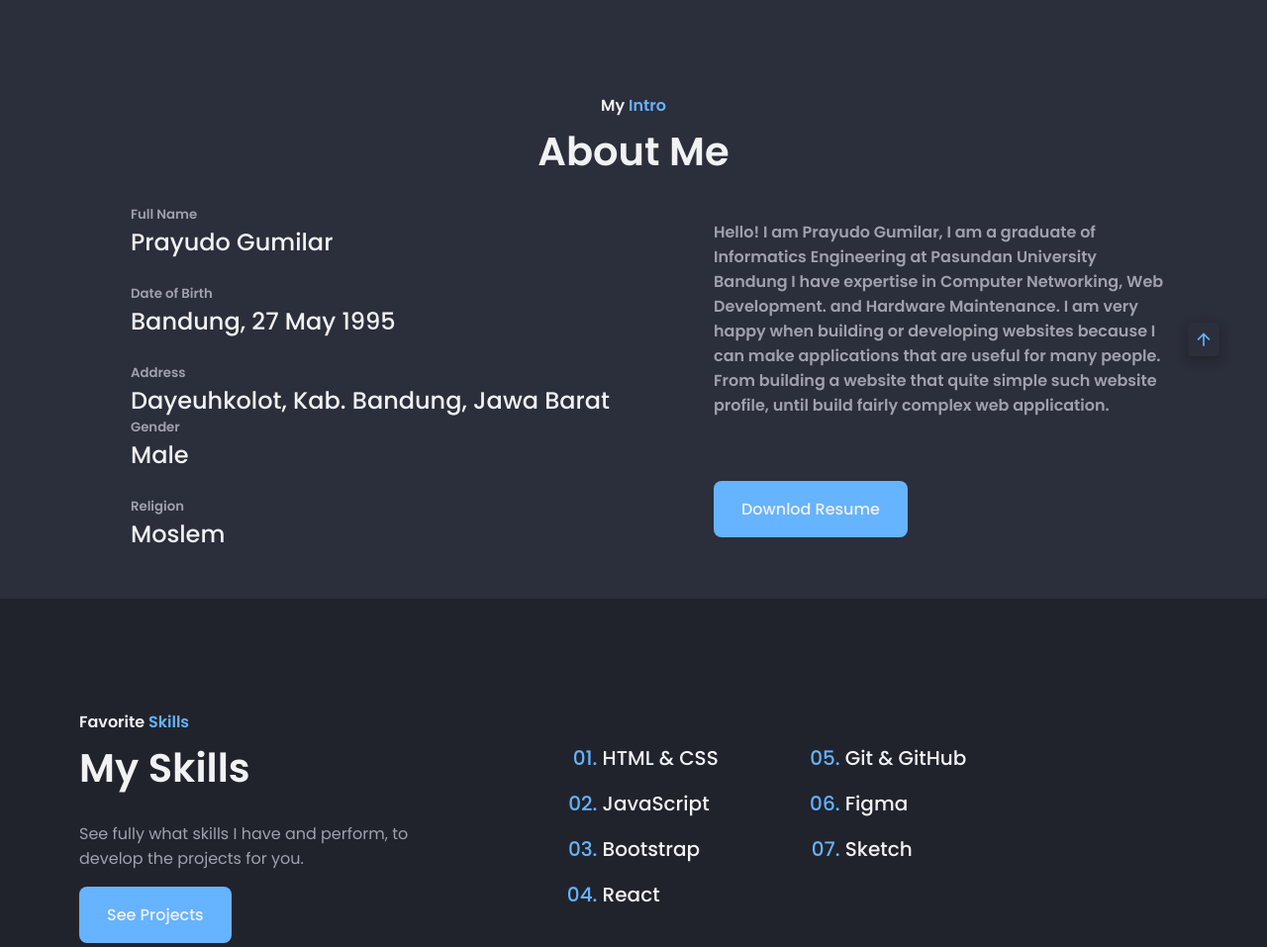
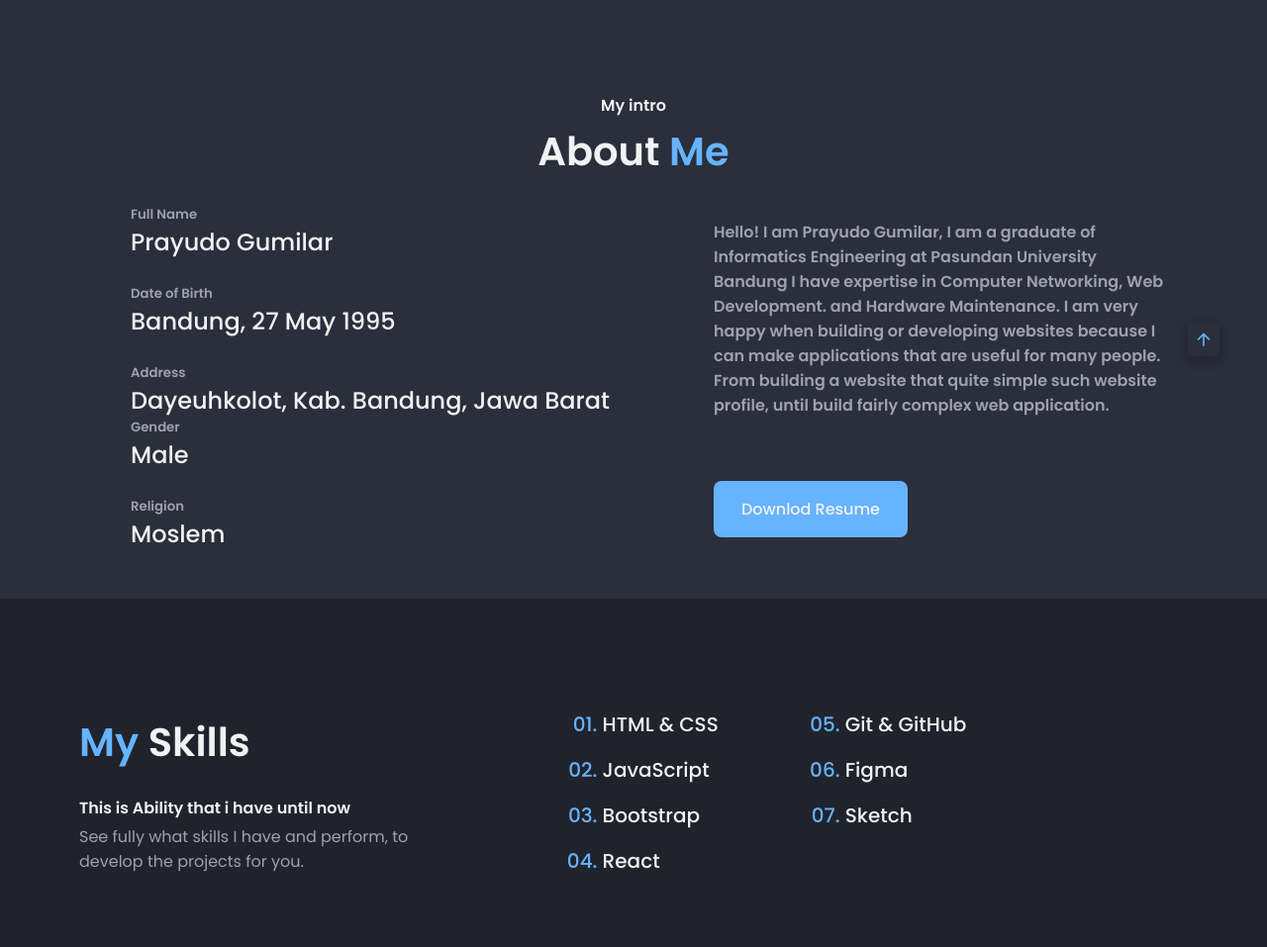
Before and after one commit to prayudo27/Prayudo_Gumilar, a plain HTML site: page index.html in a window 1280 px wide. Shown: the part 840-1797 px from the top of the page at 99% size. Drawn offline with nearby package versions, Linux system fonts and the light colour scheme.

Commit message:
modify style skill section

```diff
--- a/assets/css/styles.css
+++ b/assets/css/styles.css
@@ -149,6 +149,10 @@ svg {
 }
 
 .section__subtitle span {
+  color: var(--first-color);
+}
+
+.section__title span {
   color: var(--first-color);
 }
 
@@ -390,7 +394,7 @@ svg {
 }
 
 .skills__content {
-  grid-template-columns: repeat(2, max-content);
+  grid-template-columns: repeat(2,auto);
   column-gap: 4rem;
   justify-content: center;
   align-items: baseline;
--- a/index.html
+++ b/index.html
@@ -170,8 +170,8 @@
 
       <!--==================== ABOUT  ====================-->
       <section class="about section" id="about">
-        <h3 class="section__subtitle">My <span>Intro</span></h3>
-        <h2 class="section__title">About Me</h2>
+        <h3 class="section__subtitle">My intro</h3>
+        <h2 class="section__title">About <span>Me</span></h2>
         <div class="about__container container grid">
           <div class="about__data">
             <p class="about__description">
@@ -211,17 +211,16 @@
 
       <!--==================== SKILLS ====================-->
       <section class="skills section">
+
+
         <div class="skills__container container grid">
           <div class="skills__data">
-            <h3 class="section__subtitle">Favorite <span>Skills</span></h3>
-
-            <h2 class="section__title">My Skills</h2>
+            <h2 class="section__title"><span>My</span> Skills</h2>
+        <h3 class="section__subtitle">This is Ability that i have until now</h3>
             <p class="skill__description">
               See fully what skills I have and perform, to develop the projects
               for you.
             </p>
-
-            <a href="#projects" class="button">See Projects</a>
           </div>
 
           <div class="skills__content">
```
